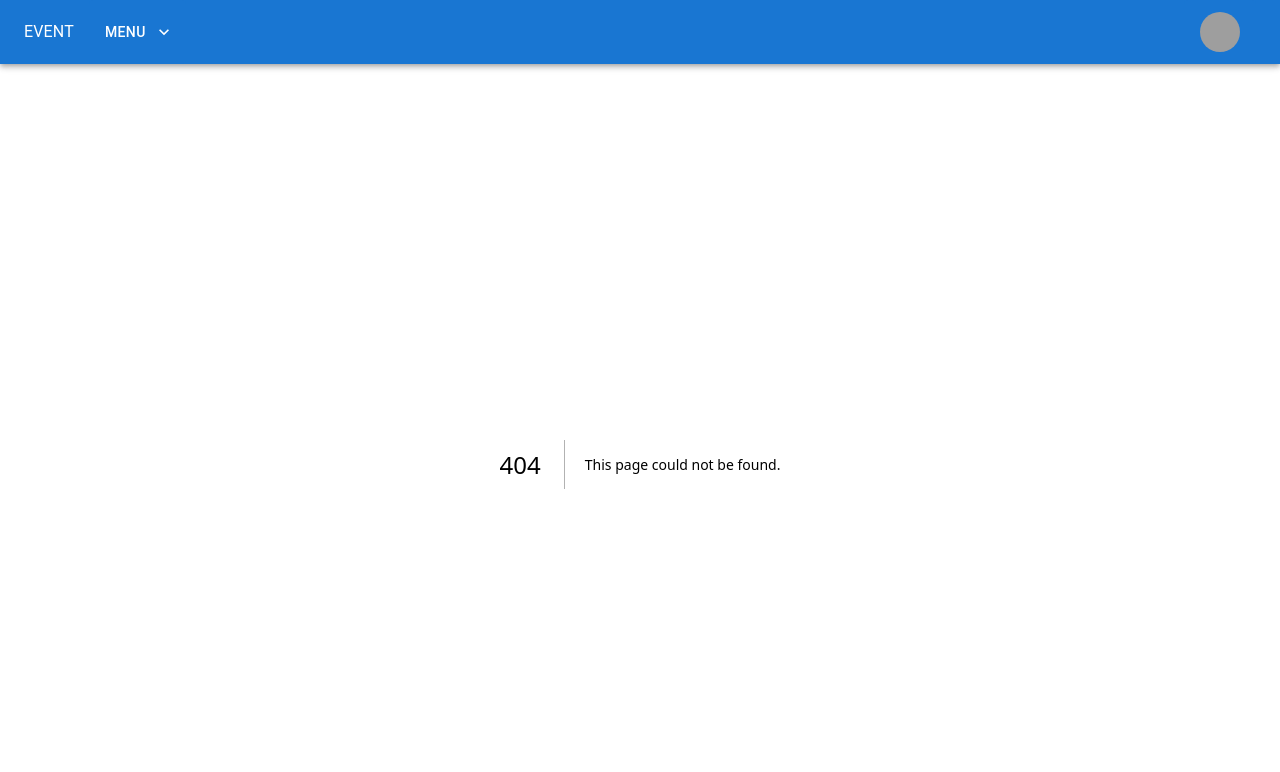
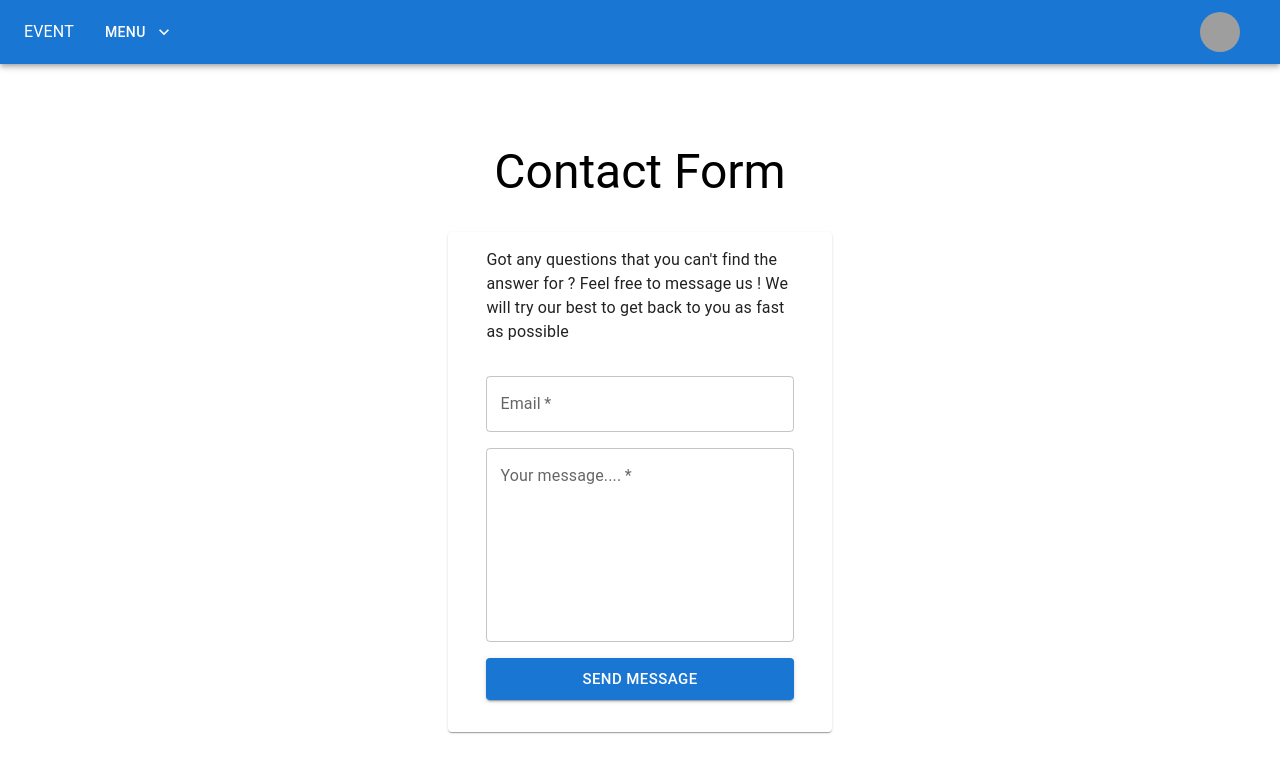
Before and after one commit to Passam02/next.js-event-webpage, a Next.js app: page /contact in a window 1280 px wide. Before the commit this address had no page. Shown: the top 772 px of the page. Built offline with nearby package versions, Linux system fonts and the light colour scheme; grey boxes are pictures that could not be loaded.

Commit message:
Add Contact Page

```diff
--- /dev/null
+++ b/pages/contact.js
@@ -0,0 +1,56 @@
+import { Paper, Typography, Box, TextField, Button } from "@mui/material"
+const contact = () => {
+    return(
+        <Box sx={{
+            display: "flex",
+            justifyContent: "center",
+            alignItems: "center",
+            marginTop: "5rem"
+        }}>
+            <Box sx={{
+                width: "30%",
+                display: "flex",
+                flexDirection: "column",
+                alignItems: "center"
+            }}>
+                <Typography variant="h3" marginBottom={"2rem"}>Contact Form</Typography>
+                <Paper sx={{
+                    display: "flex",
+                    flexDirection: "column",
+                    alignItems: "center"
+                }}>
+                    <Typography width={"80%"} paddingTop={"1rem"}>Got any questions that you can't find the answer for ? Feel free to message us ! We will try our best to get back to you as fast as possible</Typography>
+                    <form style={{width: "80%", marginTop: "2rem", marginBottom: "2rem"}} onSubmit={e => e.preventDefault()}>
+                        <TextField
+                            type="email"
+                            variant='outlined'
+                            label="Email"
+                            fullWidth
+                            required
+                            sx={{marginBottom: "1rem"}}
+                        />
+                        <TextField
+                            type="text"
+                            variant='outlined'
+                            label="Your message...."
+                            fullWidth
+                            required
+                            multiline
+                            rows={7}
+                            sx={{marginBottom: "1rem"}}
+                        />
+                        <Button
+                            type="submit"
+                            fullWidth
+                            variant="contained"
+                            size="large"
+                        >
+                            Send Message
+                        </Button>
+                    </form>
+                </Paper>
+            </Box>
+        </Box>
+    )
+}
+export default contact
```
